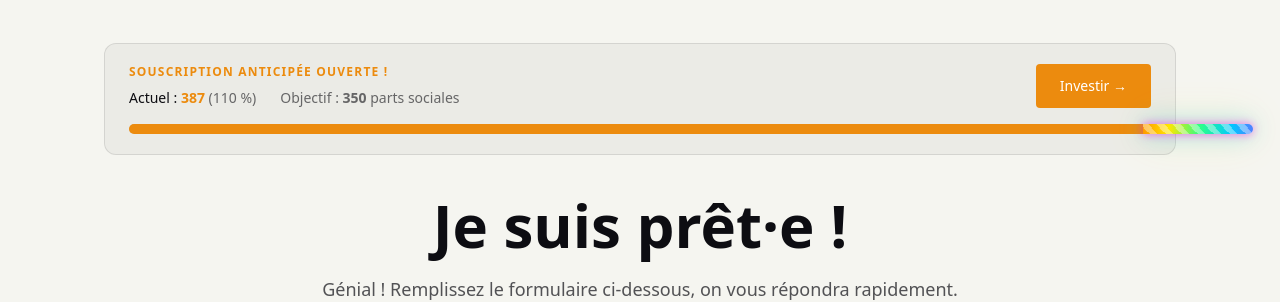
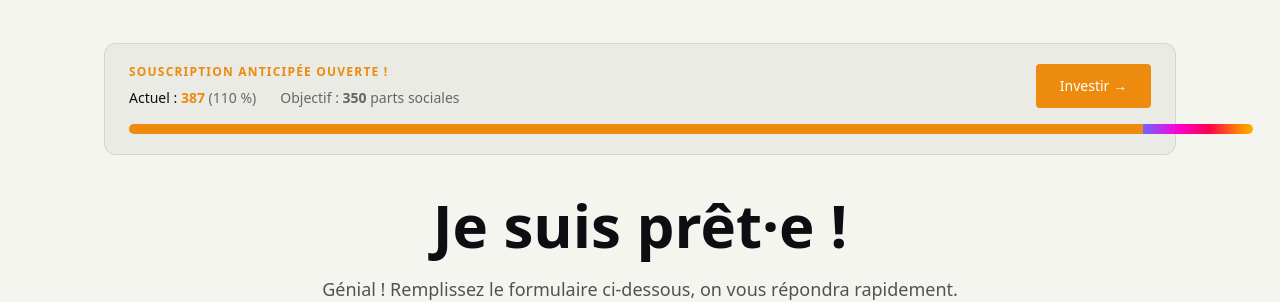
Before and after one commit to tygamesbzh/tygamesbzh.github.io, a Jekyll site: the page built from _pages_fr/invest.md, in a window 1280 px wide. Shown: the part 346-648 px from the top of the page. Built offline with Jekyll 4.4.1, drawn with Linux system fonts in a browser that asks for light colours.

Commit message:
Update rainbow

```diff
--- a/assets/css/input.css
+++ b/assets/css/input.css
@@ -302,6 +302,7 @@
 }
 
 @media (prefers-reduced-motion: reduce) {
-  .tracker-overflow,
+  .tracker-overflow {
+    animation: none;
   }
 }
--- a/assets/css/output.css
+++ b/assets/css/output.css
@@ -1307,20 +1307,7 @@ ul.distrib-card-body {
   width: calc(var(--over, 0%) + 0.5rem);
   background: linear-gradient(90deg, #ff004c, #ff8a00, #ffe600, #2bff88, #00c8ff, #7a5cff, #ff00d4, #ff004c);
   background-size: 200% 100%;
-  box-shadow: 0 0 10px rgba(255, 0, 212, 0.55), 0 0 24px rgba(0, 200, 255, 0.45), 0 0 40px rgba(255, 230, 0, 0.3);
-  animation: tracker-rainbow 1.2s linear infinite;
-}
-
-/* Moving candy stripes */
-
-.tracker-overflow::before {
-  content: "";
-  position: absolute;
-  inset: 0px;
-  border-radius: inherit;
-  background-image: linear-gradient(45deg, rgba(255, 255, 255, 0.4) 25%, transparent 25%, transparent 50%, rgba(255, 255, 255, 0.4) 50%, rgba(255, 255, 255, 0.4) 75%, transparent 75%, transparent);
-  background-size: 1rem 1rem;
-  animation: tracker-stripes 0.5s linear infinite;
+  animation: tracker-rainbow 2s linear infinite;
 }
 
 .invisible {
@@ -2601,19 +2588,8 @@ ul.distrib-card-body {
   }
 }
 
-@keyframes tracker-stripes {
-  from {
-    background-position: 1rem 0;
-  }
-
-  to {
-    background-position: 0 0;
-  }
-}
-
 @media (prefers-reduced-motion: reduce) {
-  .tracker-overflow,
-  .tracker-overflow::before {
+  .tracker-overflow {
     animation: none;
   }
 }
```
